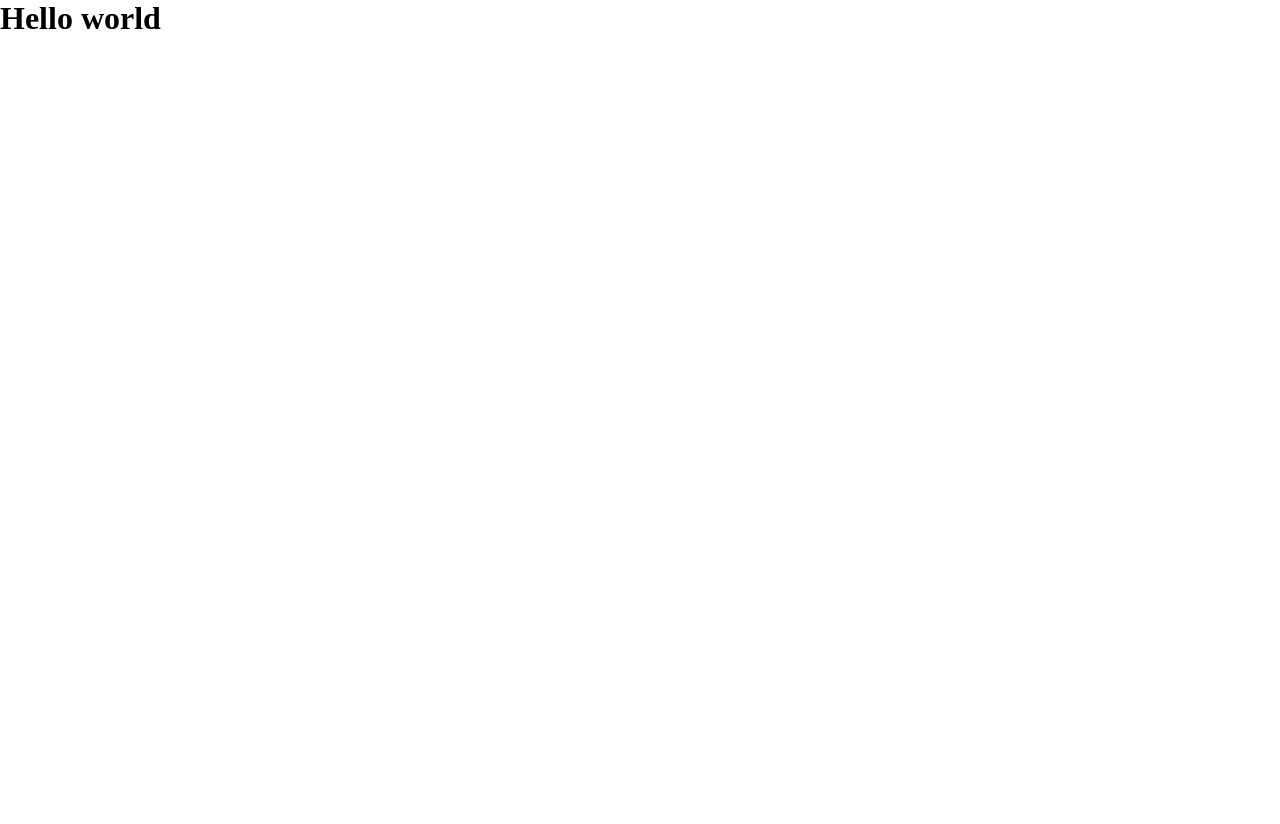
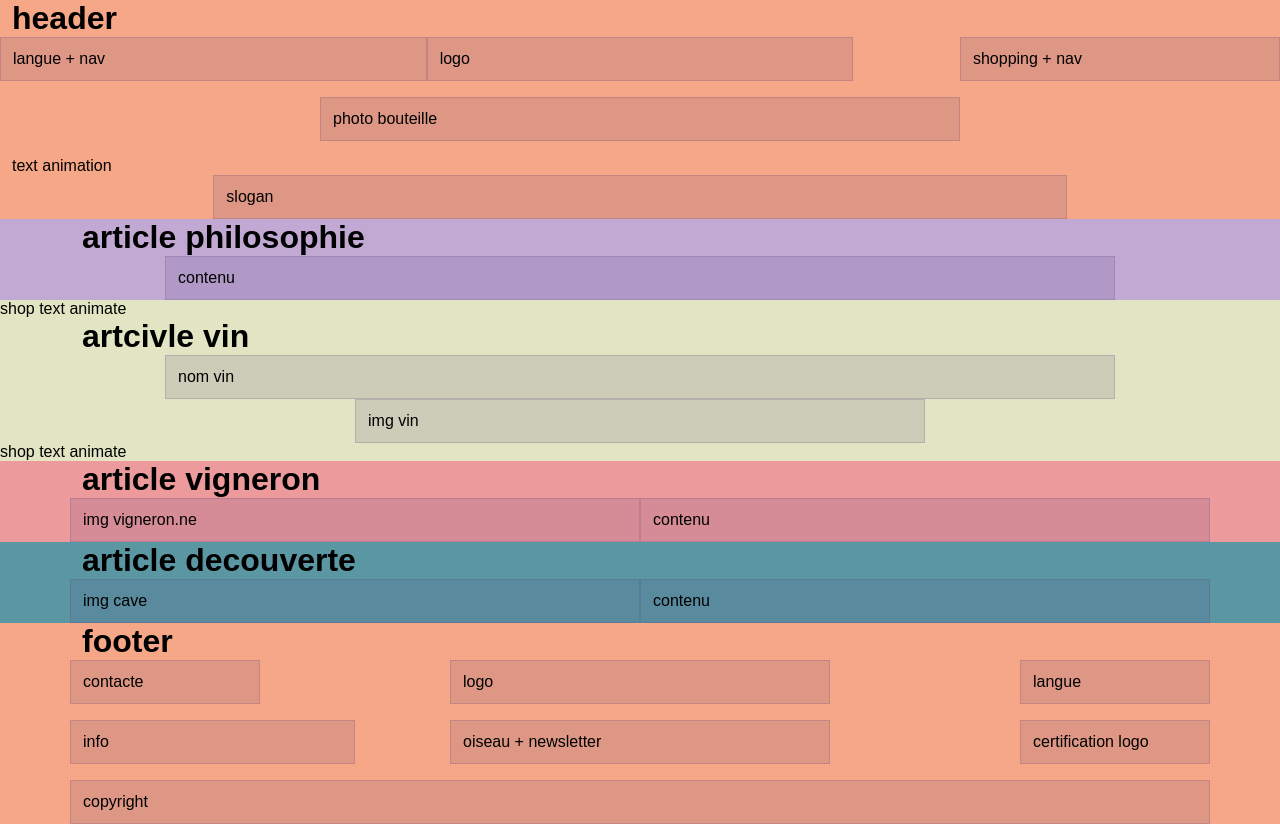
Before and after one commit to despairpanta/Vin-nature, a website built with Parcel: page src/index.html in a window 1280 px wide. Before the commit the page ends 800 px from the top, so only its background shows below. Built offline with nearby package versions, Linux system fonts and the light colour scheme; a web font is replaced by a local one.

Commit message:
intégration bootstrap et font

```diff
--- a/src/index.html
+++ b/src/index.html
@@ -5,10 +5,98 @@
     <title>eikon parcel starter</title>
     <meta name="viewport" content="width=device-width, initial-scale=1.0" />
     <link rel="stylesheet" href="scss/main.scss" />
+    <link rel="stylesheet" href="https://use.typekit.net/suq8tgp.css">
   </head>
   <body>
-    <h1>Hello world</h1>
-
+    <!-- header -->
+    <div class="container-fluid">
+            <h1>header</h1>
+            <div class="row">
+              <div class="col-4">langue + nav</div>
+              <div class="col-4">logo</div>
+              <div class="col-3 offset-1">shopping + nav</div>
+            </div>
+            <div class="row">
+              <div class="col-6 offset-3">photo bouteille</div>
+            </div>
+            <div class="row">
+              <div>text animation</div>
+              <div class="col-8 offset-2">slogan</div>
+            </div>
+    </div>
+    <!-- article philosophie -->
+    <div class="philosophy">
+      <div class="container">
+        <div class="row">
+          <h1>article philosophie</h1>
+            <div class="col-10 offset-1">contenu</div>
+          </div>
+        </div>
+      </div>
+    </div>
+    <!-- vin article -->
+    <div class="wine-article">
+      <div class="text-animation-vin">shop text animate</div>
+      <div class="container">
+        <h1>artcivle vin</h1>
+        <div class="row">
+          <div class="col-10 offset-1">nom vin</div>
+          <div class="col-6 offset-3">img vin</div>
+        </div>
+      </div>
+      <div class="text-animation-vin">shop text animate</div>
+    </div>
+    <!-- article vigneron -->
+    <div class="vigneron">
+      <div class="container">
+        <h1>article vigneron</h1>
+        <div class="row">
+          <div class="col">img vigneron.ne</div>
+          <div class="col-6">
+           contenu
+            </div>
+          </div>
+        </div>
+      </div>
+    </div>
+    <!-- article decouverte -->
+    <div class="degustation">
+      <div class="container">
+        <h1>article decouverte</h1>
+        <div class="row">
+          <div class="col">img cave</div>
+          <div class="col">
+           contenu
+          </div>
+        </div>
+      </div>
+    </div>
+    <!-- footer -->
+    <div class="container">
+      <h1>footer</h1>
+      <div class="row">
+        <div class="col-2">contacte</div>
+         <div class="col-4 offset-2">logo</div>
+         <div class="col-2 offset-2">langue</div>
+        </div>
+        <div class="row">
+          <div class="col-3">
+            info
+          </div>
+          <div class="col-4 offset-1">
+            oiseau + newsletter
+          </div>
+          <div class="col-2 offset-2">
+            certification logo
+          </div>
+        </div>
+        <div class="row">
+          <div class="col">
+            copyright
+          </div>
+        </div>
+      </div>
+    </div>
     <script src="js/main.js" type="module"></script>
   </body>
 </html>
--- a/src/scss/main.scss
+++ b/src/scss/main.scss
@@ -14,3 +14,61 @@ video {
 }
 
 @import "bootstrap/scss/bootstrap-grid";
+
+.row + .row {
+  margin-top: 16px;
+}
+
+.row > .col,
+.row > [class^="col-"] {
+  padding-top: 12px;
+  padding-bottom: 12px;
+  background-color: rgba(86, 61, 124, 0.15);
+  border: 1px solid rgba(86, 61, 124, 0.2);
+}
+
+// FONT
+
+// SCALA--
+
+// font-family: ff-scala-sans-pro, sans-serif;
+// font-weight: 400;
+// font-style: normal;
+
+// font-family: ff-scala-sans-pro, sans-serif;
+// font-weight: 700;
+// font-style: normal;
+
+// font-family: ff-scala-sans-pro, sans-serif;
+// font-weight: 900;
+// font-style: normal;
+
+// FAKIR----
+
+// font-family: fakir-new, sans-serif;
+// font-weight: 400;
+// font-style: normal;
+
+// font-family: fakir-new, sans-serif;
+// font-weight: 700;
+// font-style: normal;
+
+body {
+  background: #f5a787;
+  font-family: ff-scala-sans-pro, sans-serif;
+}
+
+.philosophy {
+  background: #c1a9d4;
+}
+
+.wine-article {
+  background: #e2e5c3;
+}
+
+.vigneron {
+  background: #ec9a9c;
+}
+.degustation {
+  background: #5b97a3;
+}
```
